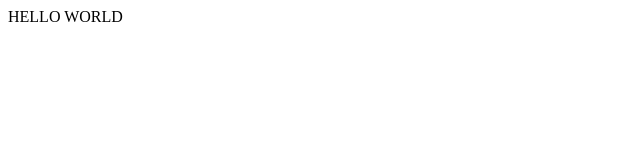
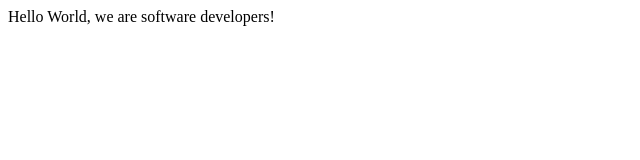
Before and after one commit to craazybee/Thermiee-Laura-microverse-trials, a plain HTML site: page index.html in a window 1280 px wide. Shown: the whole page, without its empty margins (0-640 px from the left). Drawn offline with Linux system fonts and the light colour scheme.

Commit message:
Lauras-change

```diff
--- a/index.html
+++ b/index.html
@@ -7,7 +7,7 @@
   </head>
 
   <body>
-    HELLO WORLD
+    Hello World, we are software developers!
     <script src="https://cdn.freecodecamp.org/testable-projects-fcc/v1/bundle.js"></script>
 
     <!--
```
